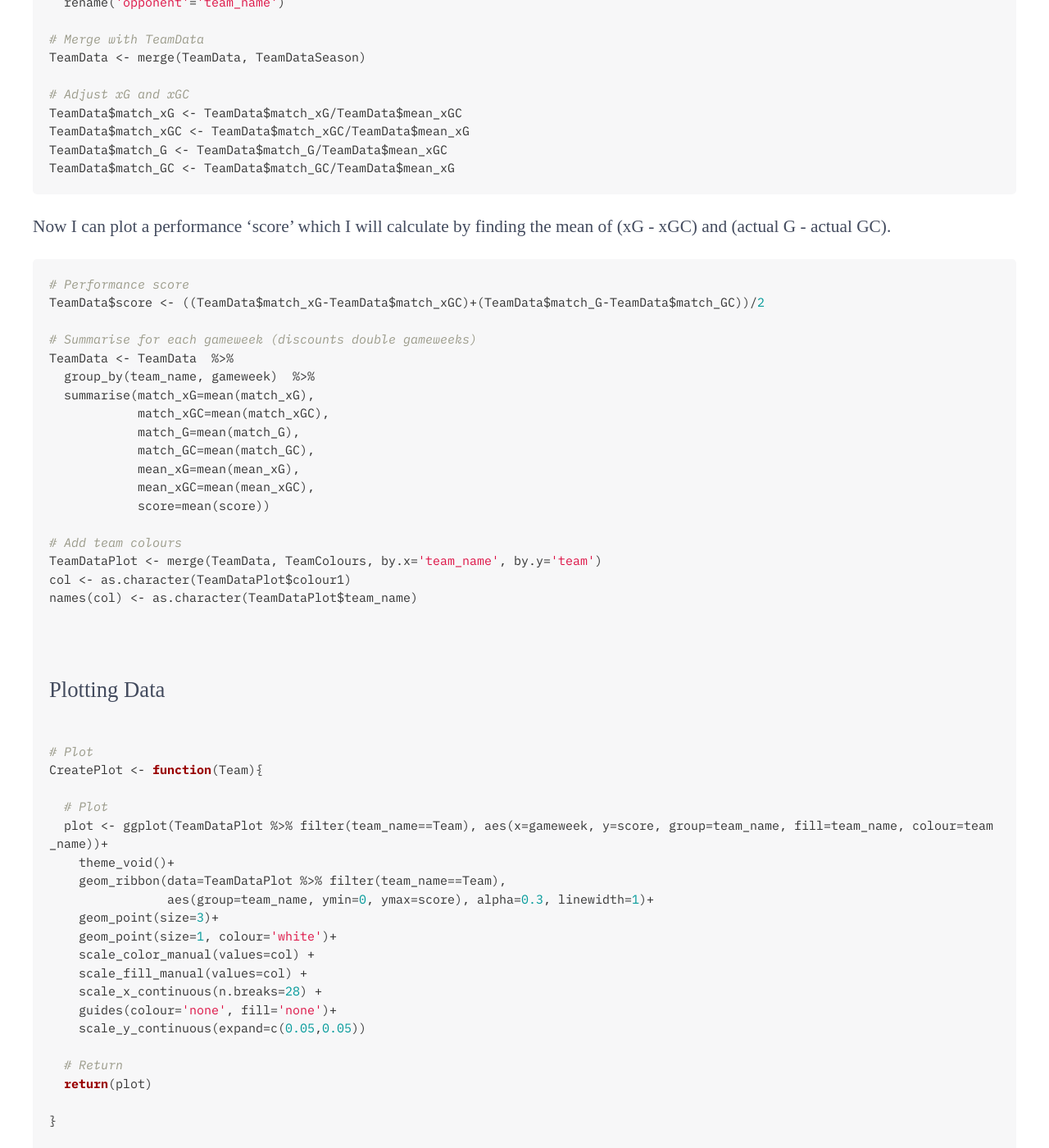
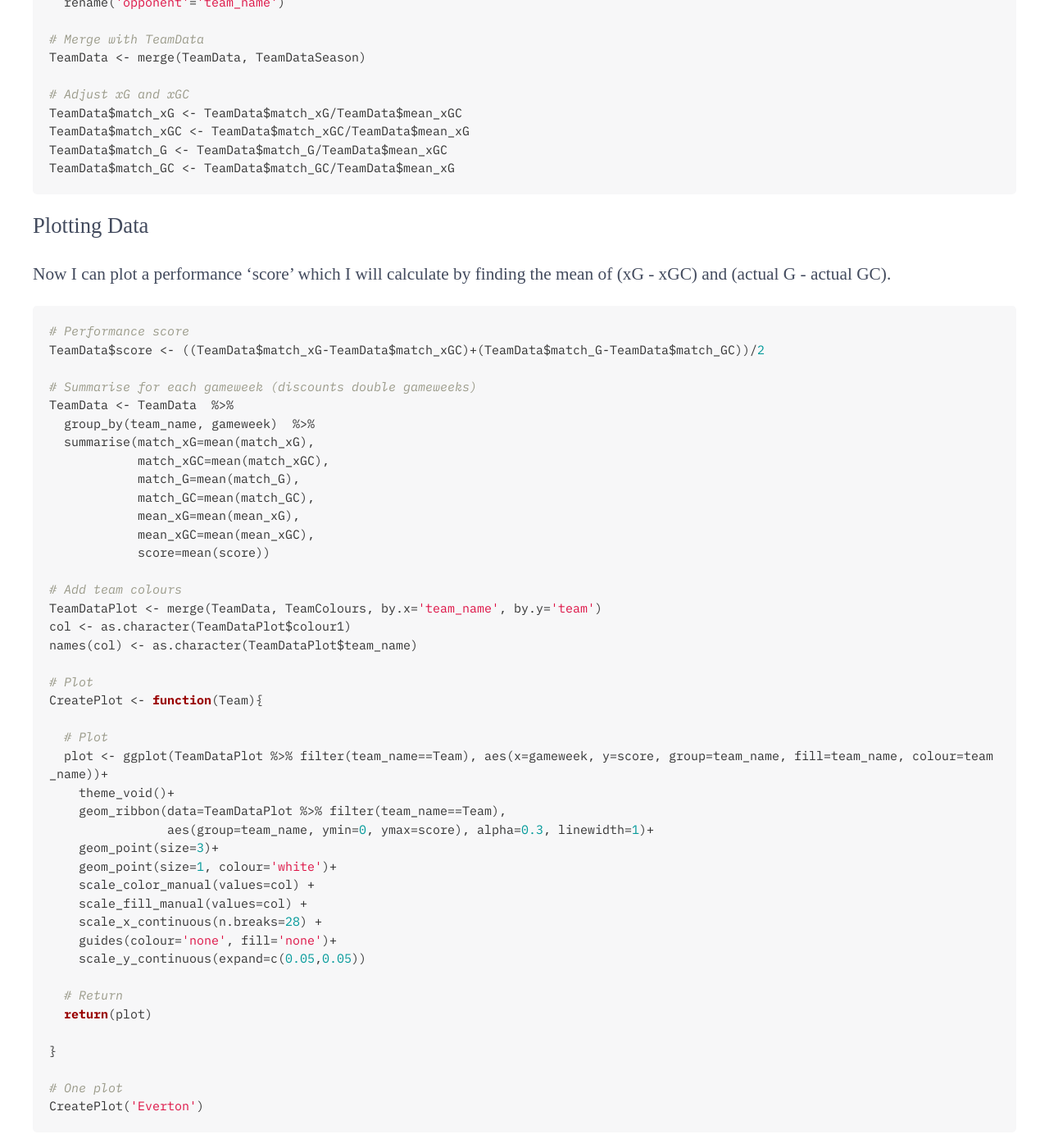
Before and after one commit to alicesmail12/alicesmail12.github.io, a Jekyll site: the page Blog/NewManager/NewManager.html, which Jekyll copies as it is, in a window 1280 px wide and 1400 px high, scrolled down 2351 px. Shown: the whole window at 82% size. Built offline with Jekyll 4.4.1, drawn with Linux system fonts in a browser that asks for light colours; some web fonts are replaced.

Commit message:
Update NewManager.html

```diff
--- a/Blog/NewManager/NewManager.html
+++ b/Blog/NewManager/NewManager.html
@@ -531,6 +531,11 @@ TeamData$match_xG &lt;- TeamData$match_xG/TeamData$mean_xGC
 TeamData$match_xGC &lt;- TeamData$match_xGC/TeamData$mean_xG
 TeamData$match_G &lt;- TeamData$match_G/TeamData$mean_xGC
 TeamData$match_GC &lt;- TeamData$match_GC/TeamData$mean_xG</code></pre>
+
+<h2>
+Plotting Data
+</h2>
+
 <p>Now I can plot a performance ‘score’ which I will calculate by
 finding the mean of (xG - xGC) and (actual G - actual GC).</p>
 <pre class="r"><code># Performance score
@@ -551,10 +556,6 @@ TeamData &lt;- TeamData  %&gt;%
 TeamDataPlot &lt;- merge(TeamData, TeamColours, by.x=&#39;team_name&#39;, by.y=&#39;team&#39;)
 col &lt;- as.character(TeamDataPlot$colour1)
 names(col) &lt;- as.character(TeamDataPlot$team_name)
-
-<h2>
-Plotting Data
-</h2>
 
 # Plot
 CreatePlot &lt;- function(Team){
```
